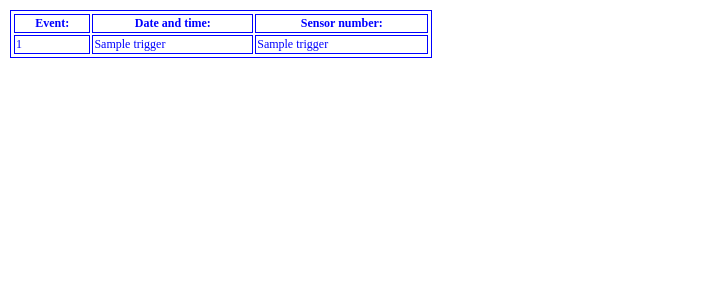
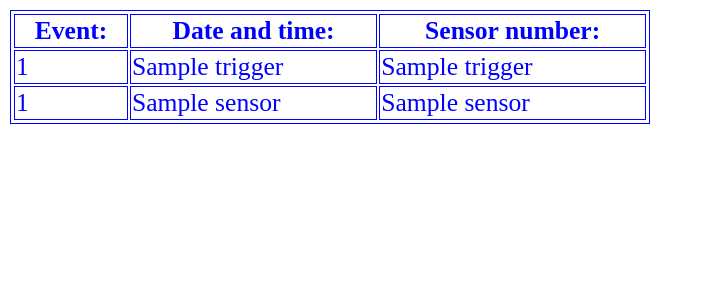
Before and after one commit to nathanielnoyes/ES.101---Smart-Room-Security-System, a Python web app: template flask_app/templates/index.html in a window 1280 px wide. Shown: the top 300 px of the page, without its empty margins (0-703 px from the left). Run offline with Jinja, Linux system fonts and the light colour scheme; the template is opened without the code that fills it: most values are stand-ins (such as "Sample title", 1, 10 or a date in 2020).

Commit message:
worked on scensor table

```diff
--- a/flask_app/static/styles.css
+++ b/flask_app/static/styles.css
@@ -3,17 +3,22 @@
     margin: 0;
     padding: 0;
 
-    font-size: 12px;
+    font-size: 2vw;
+
 }
 table{
-    width: 33%;
+    width: 50%;
 }
 table,th,td{
     border: 1px solid blue;
     padding: 1px;
     margin: 10px;
+    align-items: center;
 
 }
-tr{
-    align-items: center;
+td{
+    margin-left: 100%;
+
+    align-self: center;
+    display: table-cell;
 }
--- a/flask_app/templates/index.html
+++ b/flask_app/templates/index.html
@@ -26,6 +26,15 @@
             </tr>
             {% endfor %}
         </tbody>
+        <tbody>
+            {% for sensor in sensor_list %}
+            <tr>
+                <td>{{sensor[0]}}</td>
+                <td>{{sensor[1]}}</td>
+                <td>{{sensor[2]}}</td>
+            </tr>
+            {% endfor %}
+        </tbody>
     </table>
 
 </body>
```
Also changed, not shown: flask_app/app.py (+12 -1 lines).
